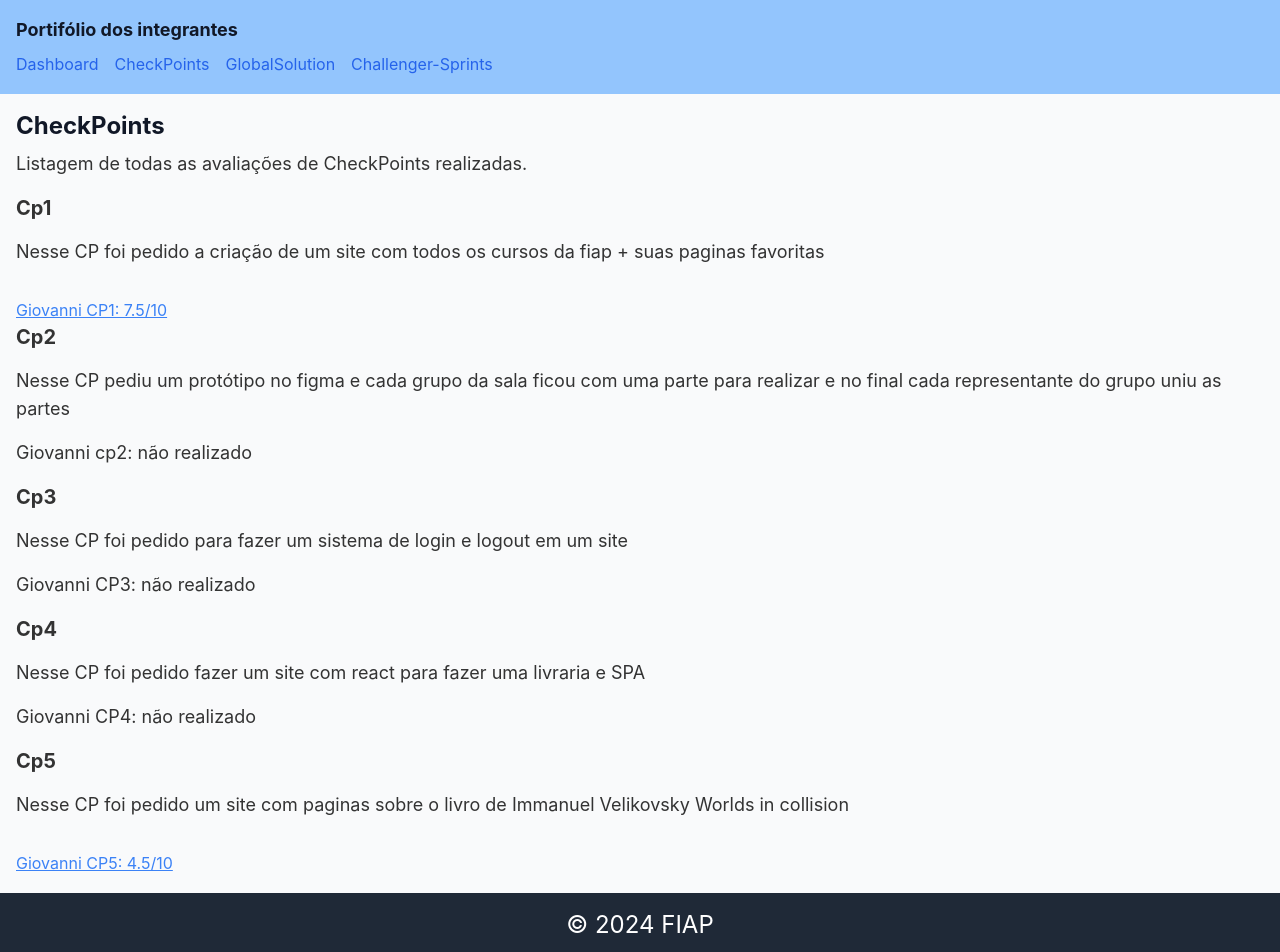
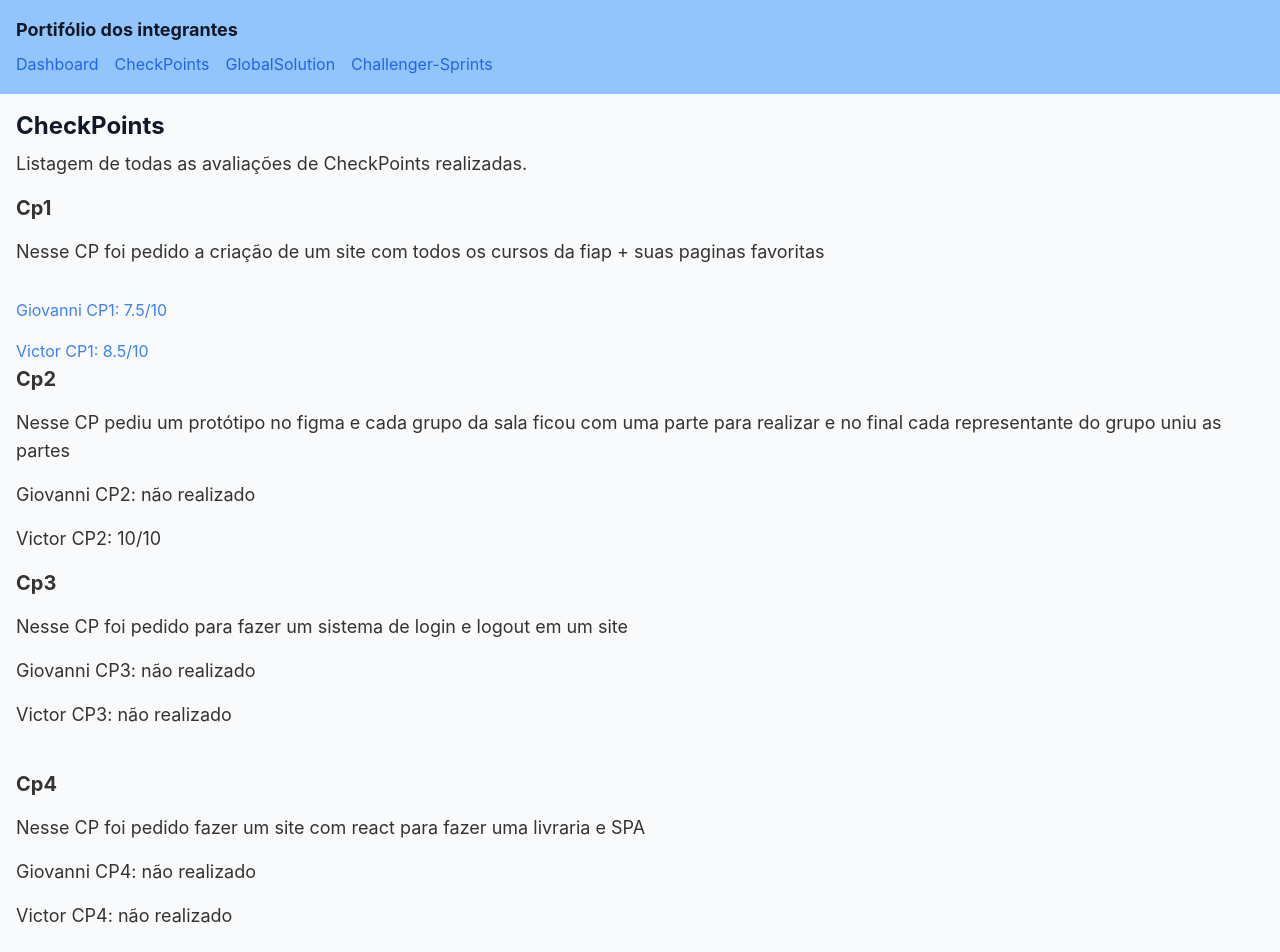
Before and after one commit to GiovanniSouzaL/cp6front-end, a Next.js app in the folder cp6front/: page /checkpoints in a window 1280 px wide. Shown: the top 952 px of the page. Built offline with nearby package versions, Linux system fonts and the light colour scheme.

Commit message:
página cps pronta

```diff
--- a/cp6front/src/app/checkpoints/page.tsx
+++ b/cp6front/src/app/checkpoints/page.tsx
@@ -5,23 +5,28 @@ export default function CheckPoints() {
         <p>Listagem de todas as avaliações de CheckPoints realizadas.</p>
         <p className="text-xl font-bold mb-4">Cp1</p>
         <p>Nesse CP foi pedido a criação de um site com todos os cursos da fiap + suas paginas favoritas</p>
-        <a
-        href="https://github.com/GiovanniSouzaL/CP1" target="_blank" rel="noopener noreferrer" className="inline-block mt-4 text-blue-500 underline hover:text-blue-700 transition duration-200">Giovanni CP1: 7.5/10
-        </a>
+        <a href="https://github.com/GiovanniSouzaL/CP1" target="_blank" rel="noopener noreferrer" className="inline-block mt-4 text-blue-500 no-underline hover:text-blue-700 transition duration-200">Giovanni CP1: 7.5/10</a><br/>
+        <a href="https://github.com/victoragrela/front_cp1" target="_blank" rel="noopener noreferrer" className="inline-block mt-4 text-blue-500 no-underline hover:text-blue-700 transition duration-200">Victor CP1: 8.5/10</a><br/>
+
         <p className="text-xl font-bold mb-4">Cp2</p>
         <p>Nesse CP pediu um protótipo no figma e cada grupo da sala ficou com uma parte para realizar e no final cada representante do grupo uniu as partes </p>
-        <p>Giovanni cp2: não realizado</p>
+        <p>Giovanni CP2: não realizado</p>
+        <p>Victor CP2: 10/10</p>
+
         <p className="text-xl font-bold mb-4">Cp3</p>
         <p>Nesse CP foi pedido para fazer um sistema de login e logout em um site</p>
         <p>Giovanni CP3: não realizado</p>
+        <p>Victor CP3: não realizado</p><br/>
+
         <p className="text-xl font-bold mb-4">Cp4</p>
         <p>Nesse CP foi pedido fazer um site com react para fazer uma livraria e SPA</p>
         <p>Giovanni CP4: não realizado</p>
+        <p>Victor CP4: não realizado</p><br/>
+
         <p className="text-xl font-bold mb-4">Cp5</p>
         <p>Nesse CP foi pedido um site com paginas sobre o livro de Immanuel Velikovsky  Worlds in collision</p>
-        <a
-        href="https://github.com/GiovanniSouzaL/cp5_front" target="_blank" rel="noopener noreferrer" className="inline-block mt-4 text-blue-500 underline hover:text-blue-700 transition duration-200">Giovanni CP5: 4.5/10
-        </a>
+        <a href="https://github.com/GiovanniSouzaL/cp5_front" target="_blank" rel="noopener noreferrer" className="inline-block mt-4 text-blue-500 no-underline hover:text-blue-700 transition duration-200">Giovanni CP5: 4.5/10</a><br/>
+        <a href="https://github.com/GiovanniSouzaL/cp5_front" target="_blank" rel="noopener noreferrer" className="inline-block mt-4 text-blue-500 no-underline hover:text-blue-700 transition duration-200">Victor CP5: 5/10</a><br/>
       </div>
     );
   }
--- a/cp6front/src/app/page.tsx
+++ b/cp6front/src/app/page.tsx
@@ -4,11 +4,10 @@ export default function Home() {
       <h1 className="text-4xl font-bold mb-4">Sobre nós</h1>
       <p className="text-2xl font-bold mb-4">Giovanni</p>
       <p className="text-lg max-w-lg text-justify">
-        Olá! Sou Giovanni, estudante de Análise e Desenvolvimento de Sistemas na FIAP (1TDSPH). Estou em uma jornada para me tornar desenvolvedor Full Stack, com foco em tecnologias como Java, Python, Next.js e bancos de dados. Busco aprimorar minhas habilidades tanto no back-end quanto no front-end para construir aplicações completas e funcionais. Sigo aprendendo e aplicando as melhores práticas de desenvolvimento, sempre focado em entregar soluções robustas e eficientes.<br/><br/>
-      </p>
+        Olá! Sou Giovanni, estudante de Análise e Desenvolvimento de Sistemas na FIAP (1TDSPH). Estou em uma jornada para me tornar desenvolvedor Full Stack, com foco em tecnologias como Java, Python, Next.js e bancos de dados. Busco aprimorar minhas habilidades tanto no back-end quanto no front-end para construir aplicações completas e funcionais. Sigo aprendendo e aplicando as melhores práticas de desenvolvimento, sempre focado em entregar soluções robustas e eficientes.</p><br/>
       <h2 className="text-2xl font-bold mb-4">Victor</h2>
       <p className="text-lg max-w-lg text-justify">
-        Olá! Sou Victor, estudante de Análise e Desenvolvimento de Sistemas na FIAP, e estou trilhando meu caminho para me tornar um desenvolvedor Full Stack. Meu foco é dominar tecnologias como Java, Python, Next.js e bancos de dados, com o objetivo de aprimorar minhas habilidades tanto no back-end quanto no front-end. Busco sempre aplicar as melhores práticas de desenvolvimento para criar aplicações robustas, completas e funcionais, e estou comprometido em evoluir constantemente para entregar soluções eficientes e de alta qualidade.<br/><br/></p>
+        Olá! Sou Victor, estudante de Análise e Desenvolvimento de Sistemas na FIAP, e estou trilhando meu caminho para me tornar um desenvolvedor Full Stack. Meu foco é dominar tecnologias como Java, Python, Next.js e bancos de dados, com o objetivo de aprimorar minhas habilidades tanto no back-end quanto no front-end. Busco sempre aplicar as melhores práticas de desenvolvimento para criar aplicações robustas, completas e funcionais, e estou comprometido em evoluir constantemente para entregar soluções eficientes e de alta qualidade.</p><br/>
     </div>
   );
 }
```
